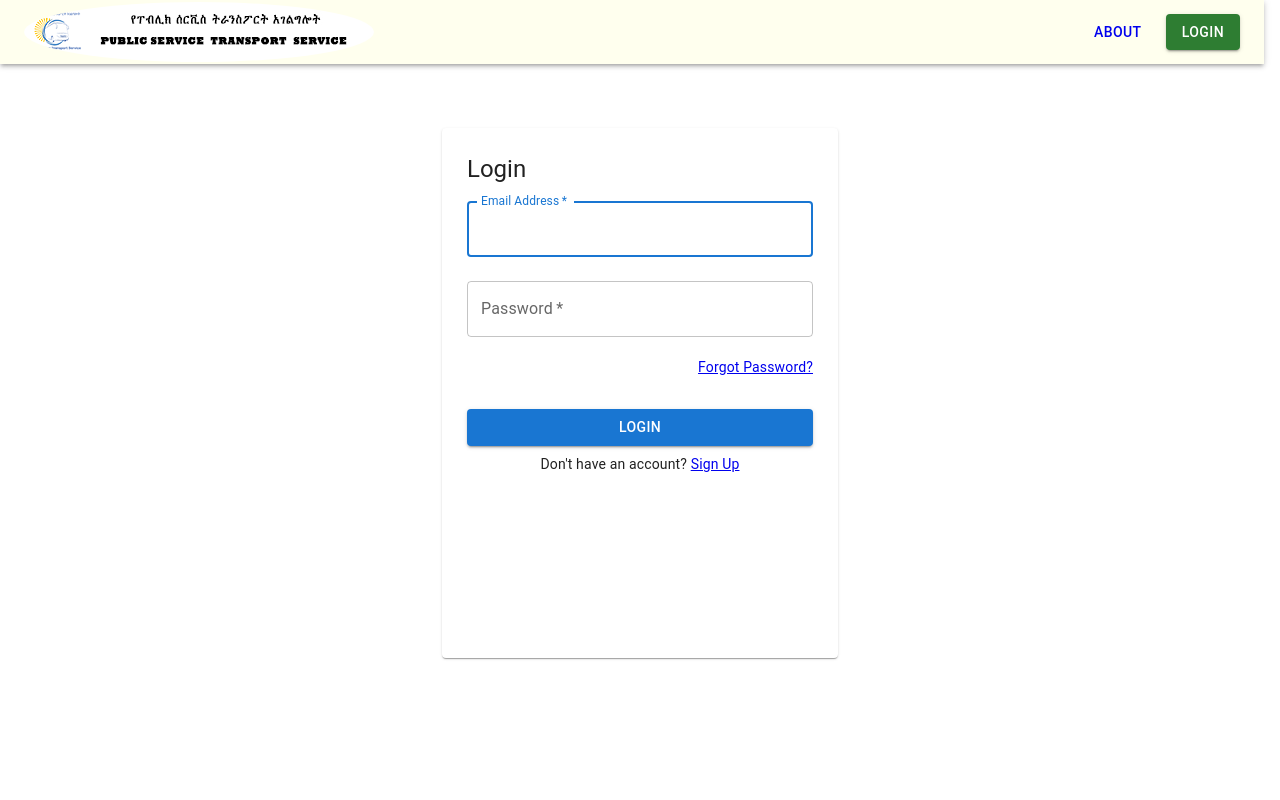
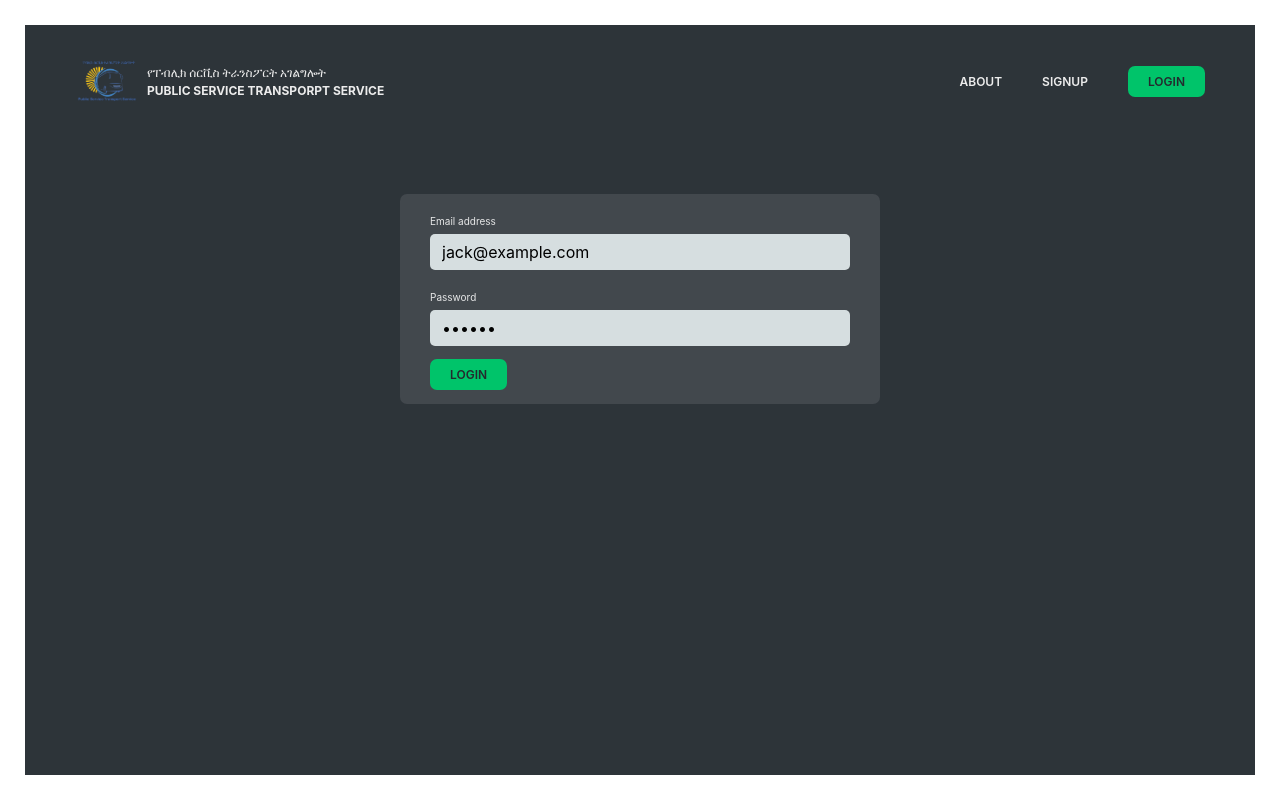
Before and after one commit to leulsege/Traffic-file-analysis, a React (Vite) app in the folder applications/webapp/: page /login in a window 1280 px wide. Built offline with nearby package versions, Linux system fonts and the light colour scheme.

Commit message:
componenets and pages

```diff
--- a/applications/webapp/src/App.tsx
+++ b/applications/webapp/src/App.tsx
@@ -2,16 +2,18 @@
 import { BrowserRouter, Routes, Route } from "react-router-dom";
 import AboutUs from "./views/AboutUs";
 import HomePage from "./views/HomePage";
-import LoginPage from "./views/LoginPage";
 import ForgotPassword from "./views/ForgetPassword";
+import Login from "./views/Login";
+import Signup from "./views/Signup";
 
 function App() {
   return (
     <BrowserRouter>
       <Routes>
-        <Route path="/" element={<HomePage />} />
+        <Route index element={<HomePage />} />
         <Route path="/aboutus" element={<AboutUs />} />
-        <Route path="/login" element={<LoginPage />} />
+        <Route path="/login" element={<Login />}></Route>
+        <Route path="/signup" element={<Signup />}></Route>
         <Route path="/forgot-password" element={<ForgotPassword />} />
       </Routes>
     </BrowserRouter>
--- a/applications/webapp/src/components/HomeNavbar.tsx
+++ b/applications/webapp/src/components/HomeNavbar.tsx
@@ -1,49 +1,5 @@
-// Navbar.tsx
-import React from "react";
-import {
-  Stack,
-  Avatar,
-  AppBar,
-  Toolbar,
-  Button,
-  Typography,
-} from "@mui/material";
-import { Link } from "react-router-dom";
-
-const HomeNavbar: React.FC = () => {
-  return (
-    <AppBar
-      position="static"
-      sx={{
-        backgroundColor: "#ffe",
-        color: "black",
-        marginTop: -1,
-        marginLeft: -1,
-      }}
-      elevation={3}
-    >
-      <Toolbar>
-        <Link to="/">
-          <Avatar
-            alt="Logo"
-            src="/PSTS-LOGO2.png"
-            sx={{ width: "auto", height: "auto", color: "inherit" }}
-          />
-        </Link>
-        <Typography component="div" sx={{ flexGrow: 1 }}></Typography>
-        <Stack direction="row" spacing={2}>
-          <Link to="/aboutus">
-            <Button color="inherit">About</Button>
-          </Link>
-          <Link to="/login">
-            <Button color="success" variant="contained">
-              Login
-            </Button>
-          </Link>
-        </Stack>
-      </Toolbar>
-    </AppBar>
-  );
-};
+function HomeNavbar() {
+  return <div></div>;
+}
 
 export default HomeNavbar;
--- /dev/null
+++ b/applications/webapp/src/components/Logo.module.css
@@ -0,0 +1,14 @@
+.logoContainer {
+  display: flex;
+  align-items: center;
+  gap: 0.8rem;
+  cursor: pointer;
+}
+
+.logoContainer img {
+  width: 6.4rem;
+}
+
+h4 {
+  font-size: 1.2rem;
+}
--- /dev/null
+++ b/applications/webapp/src/components/Logo.tsx
@@ -0,0 +1,16 @@
+import styles from "./Logo.module.css";
+import { Link } from "react-router-dom";
+
+function Logo() {
+  return (
+    <Link to="/" className={styles.logoContainer}>
+      <img src="PSTS-LOGO.png" className={styles.logo} />
+      <div>
+        <h4>የፐብሊክ ሰርቪስ ትራንስፖርት አገልግሎት</h4>
+        <h4>Public Service Transporpt Service</h4>
+      </div>
+    </Link>
+  );
+}
+
+export default Logo;
--- /dev/null
+++ b/applications/webapp/src/components/Navbar.module.css
@@ -0,0 +1,33 @@
+.nav {
+  display: flex;
+  align-items: center;
+  justify-content: space-between;
+}
+
+.nav ul {
+  list-style: none;
+  display: flex;
+  align-items: center;
+  gap: 4rem;
+}
+
+.nav a:link,
+.nav a:visited {
+  text-decoration: none;
+  color: var(--color-light--2);
+  text-transform: uppercase;
+  font-size: 1.2rem;
+  font-weight: 600;
+}
+
+.nav a:global(.active) {
+  color: var(--color-brand--2);
+}
+
+a.ctaLink:link,
+a.ctaLink:visited {
+  background-color: var(--color-brand--2);
+  color: var(--color-dark--0);
+  padding: 0.8rem 2rem;
+  border-radius: 7px;
+}
--- /dev/null
+++ b/applications/webapp/src/components/Navbar.tsx
@@ -0,0 +1,27 @@
+import styles from "./Navbar.module.css";
+import Logo from "./Logo";
+import { NavLink } from "react-router-dom";
+
+function Navbar() {
+  return (
+    <nav className={styles.nav}>
+      <Logo />
+      <ul>
+        <li>
+          <NavLink to="/about">About</NavLink>
+        </li>
+
+        <li>
+          <NavLink to="/signup">signup</NavLink>
+        </li>
+        <li>
+          <NavLink to="/login" className={styles.ctaLink}>
+            Login
+          </NavLink>
+        </li>
+      </ul>
+    </nav>
+  );
+}
+
+export default Navbar;
--- a/applications/webapp/src/index.css
+++ b/applications/webapp/src/index.css
@@ -1,17 +1,83 @@
+/*
+
+
+Line heights;
+default:1
+paragraph default: 1.6
+1.05
+1.2
+
+
+SIZE SYSTEM (px)
+10 / 12 / 14 / 16 / 18 / 20 / 24 / 30 / 36 / 44 / 52 / 62 / 74 / 86 /98
+
+
+SPACING SYSTEM (px)
+2 / 4 / 8 / 12 / 16 / 24 / 32 / 48 / 64 / 96 / 120
+
+
+*/
+
 :root {
   font-family: Inter, system-ui, Avenir, Helvetica, Arial, sans-serif;
   line-height: 1.5;
   font-weight: 400;
+  --color-brand--2: #00c46a;
+  --color-dark--0: #242a2e;
+  --color-dark--1: #2d3439;
+  --color-dark--2: #42484d;
+  --color-light--1: #aaa;
+  --color-light--2: #ececec;
+  --color-light--3: #d6dee0;
 
-  color-scheme: light dark;
   color: rgba(255, 255, 255, 0.87);
-  background-color: #242424;
 
   font-synthesis: none;
   text-rendering: optimizeLegibility;
   -webkit-font-smoothing: antialiased;
   -moz-osx-font-smoothing: grayscale;
   -webkit-text-size-adjust: 100%;
+}
+
+* {
+  margin: 0;
+  padding: 0;
+  box-sizing: inherit;
+}
+
+html {
+  font-size: 62.5%;
+  box-sizing: border-box;
+}
+
+input,
+textarea {
+  width: 100%;
+  padding: 0.8rem 1.2rem;
+  font-family: inherit;
+  font-size: 1.6rem;
+  border: none;
+  border-radius: 5px;
+  background-color: var(--color-light--3);
+  transition: all 0.2s;
+}
+
+input:focus {
+  outline: none;
+  background-color: #fff;
+}
+
+.cta:link,
+.cta:visited {
+  display: inline-block;
+  background-color: var(--color-brand--2);
+  color: var(--color-dark--1);
+  text-transform: uppercase;
+  text-decoration: none;
+  font-size: 1.6rem;
+  font-weight: 600;
+  padding: 1rem 3rem;
+  border-radius: 5px;
 }
 
 a {
@@ -54,16 +120,3 @@ button:focus,
 button:focus-visible {
   outline: 4px auto -webkit-focus-ring-color;
 }
-
-@media (prefers-color-scheme: light) {
-  :root {
-    color: #213547;
-    background-color: #ffffff;
-  }
-  a:hover {
-    color: #747bff;
-  }
-  button {
-    background-color: #f9f9f9;
-  }
-}
--- a/applications/webapp/src/main.tsx
+++ b/applications/webapp/src/main.tsx
@@ -1,6 +1,7 @@
 import React from "react";
 import ReactDOM from "react-dom/client";
 import App from "./App.tsx";
+import "./index.css";
 
 ReactDOM.createRoot(document.getElementById("root")!).render(
   <React.StrictMode>
--- /dev/null
+++ b/applications/webapp/src/views/HomePage.module.css
@@ -0,0 +1,35 @@
+.homepage {
+  height: calc(100vh - 5rem);
+  width: calc(100vw - 5rem);
+  margin: 2.5rem;
+  background-image: linear-gradient(
+      rgba(36, 42, 46, 0.95),
+      rgba(36, 42, 46, 0.7)
+    ),
+    url("../bg.jpg");
+  background-size: cover;
+  background-position: center;
+  padding: 2.5rem 5rem;
+}
+
+.homepage section {
+  display: flex;
+  flex-direction: column;
+  height: 85%;
+  align-items: center;
+  justify-content: center;
+  gap: 2.5rem;
+  text-align: center;
+}
+
+.homepage h1 {
+  font-size: 4.5rem;
+  line-height: 1.3;
+}
+
+.homepage h2 {
+  width: 90%;
+  font-size: 1.9rem;
+  color: var(--color-light--1);
+  margin-bottom: 2.5rem;
+}
--- a/applications/webapp/src/views/HomePage.tsx
+++ b/applications/webapp/src/views/HomePage.tsx
@@ -1,11 +1,25 @@
 import React from "react";
-import HomeNavbar from "../components/HomeNavbar";
-
+import styles from "./HomePage.module.css";
+import Navbar from "../components/Navbar";
+import { Link } from "react-router-dom";
 export default function HomePage() {
   return (
-    <>
-      <HomeNavbar />
-      <div>home page</div>
-    </>
+    <main className={styles.homepage}>
+      <Navbar />
+      <section>
+        <h1>
+          ትራፊክ ማኔጅመት ሲስተም
+          <br />
+          Traffic Management System
+        </h1>
+        <h2>
+          የማሽን እና የመኪና አገልግሎት መተግበሪ ተጠቃሚ ሆኖ የመንገድ መከተልና የቀመር አገልግሎት ለተያይዞ የቀረበ
+          እና አንድነት እንዲቀይሩ፣ የሰላም ዝርዝር እና እርከን መንገድ ይከተላል።
+        </h2>
+        <Link to="app" className="cta">
+          Go to App
+        </Link>
+      </section>
+    </main>
   );
 }
--- a/applications/webapp/src/views/LoginPage.tsx
+++ /dev/null
@@ -1,88 +0,0 @@
-import React, { useState } from "react";
-import { Link } from "react-router-dom";
-import {
-  Paper,
-  makeStyles,
-  TextField,
-  Button,
-  Container,
-  Typography,
-} from "@mui/material";
-
-import HomeNavbar from "../components/HomeNavbar";
-
-const LoginPage: React.FC = () => {
-  const [email, setEmail] = useState("");
-  const [password, setPassword] = useState("");
-
-  const handleLogin = () => {
-    console.log(`Login with email: ${email} and password: ${password}`);
-  };
-
-  return (
-    <>
-      <HomeNavbar />
-      <Container component="main" maxWidth="xs">
-        <Paper
-          sx={{
-            padding: "25px",
-            width: "auto",
-            height: "60vh",
-            alignItems: "center",
-            marginTop: 8,
-          }}
-        >
-          <Typography component="h1" variant="h5">
-            Login
-          </Typography>
-          <form>
-            <TextField
-              variant="outlined"
-              margin="normal"
-              required
-              fullWidth
-              id="email"
-              label="Email Address"
-              name="email"
-              autoComplete="email"
-              autoFocus
-              value={email}
-              onChange={(e) => setEmail(e.target.value)}
-            />
-            <TextField
-              variant="outlined"
-              margin="normal"
-              required
-              fullWidth
-              name="password"
-              label="Password"
-              type="password"
-              id="password"
-              autoComplete="current-password"
-              value={password}
-              onChange={(e) => setPassword(e.target.value)}
-            />
-            <Typography variant="body2" align="right" sx={{ marginTop: 1.5 }}>
-              <Link to="/forgot-password">Forgot Password?</Link>
-            </Typography>
-            <Button
-              type="button"
-              fullWidth
-              variant="contained"
-              color="primary"
-              onClick={handleLogin}
-              sx={{ marginTop: 4 }}
-            >
-              Login
-            </Button>
-            <Typography variant="body2" align="center" sx={{ padding: 1 }}>
-              Don't have an account? <Link to="/signup">Sign Up</Link>
-            </Typography>
-          </form>
-        </Paper>
-      </Container>
-    </>
-  );
-};
-
-export default LoginPage;
```
Also changed, not shown: applications/webapp/src/views/DriverList.tsx (added).
